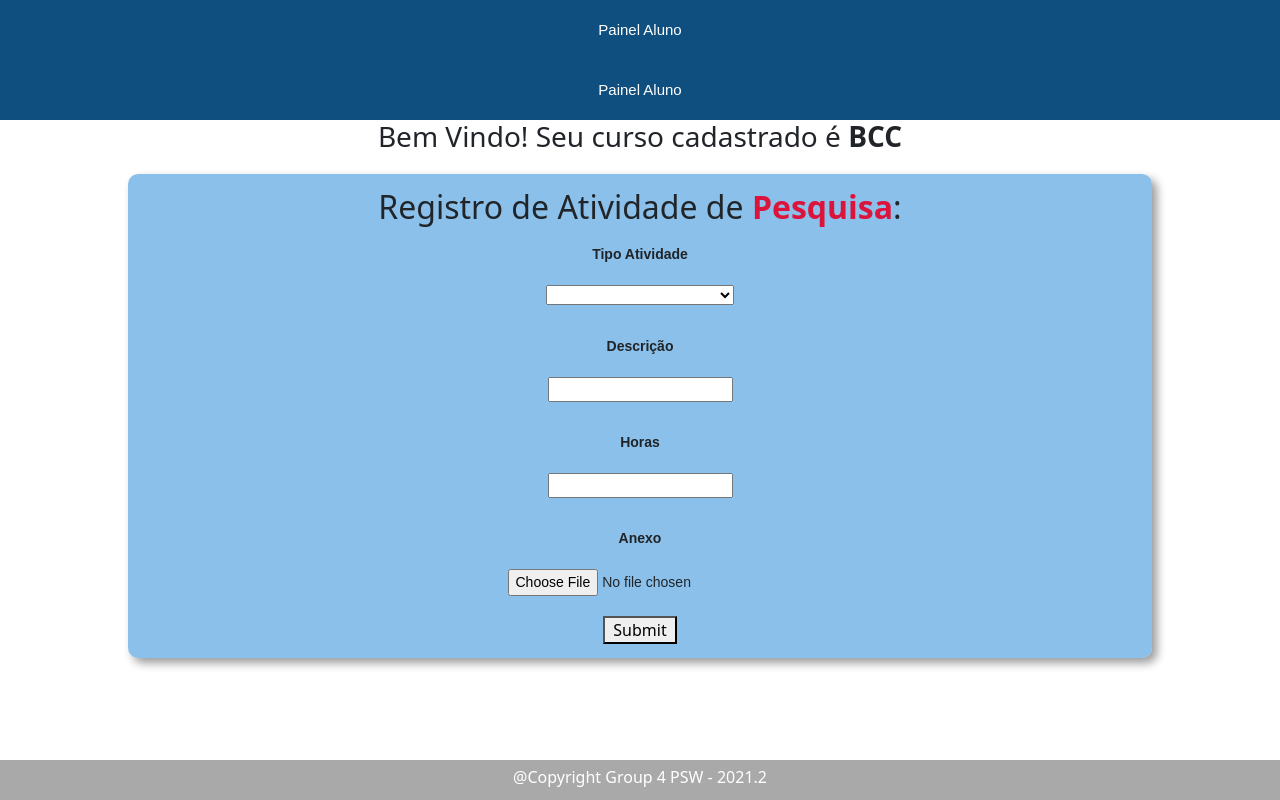
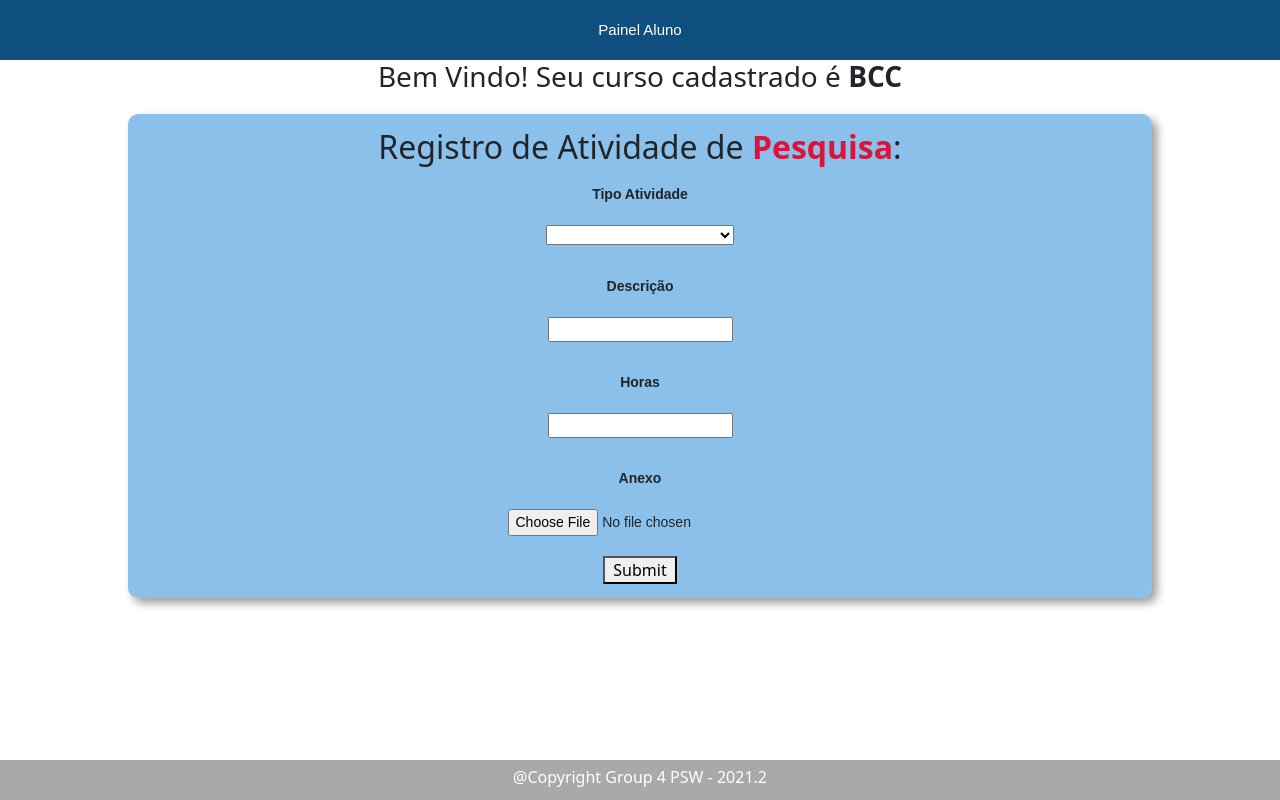
Before and after one commit to dsm-cefet-rj/trabalhointegrado2021-2-2021-2-grupo-4, a React (Create React App) app: page / in a window 1280 px wide. Built offline with nearby package versions, Linux system fonts and the light colour scheme.

Commit message:
feat: update header

```diff
--- a/src/components/EdicaoAtividade/index.js
+++ b/src/components/EdicaoAtividade/index.js
@@ -5,11 +5,6 @@ export default function EdicaoAtividade(props) {
 
     return (
       <>
-            <div class="menu_navegacao">
-                <nav class="nav-bar">
-                    <a onclick="mostraTela('painel-aluno')">Painel Aluno</a>
-                </nav>
-            </div>
             <h3 style={{textAlign: 'center'}}>Bem Vindo! Seu curso cadastrado é <b>BCC</b> </h3>
             <div className='container' id="painel">
                 <h2>Registro de Atividade de <b style={{color: 'crimson'}}>Pesquisa</b>:</h2>
```
